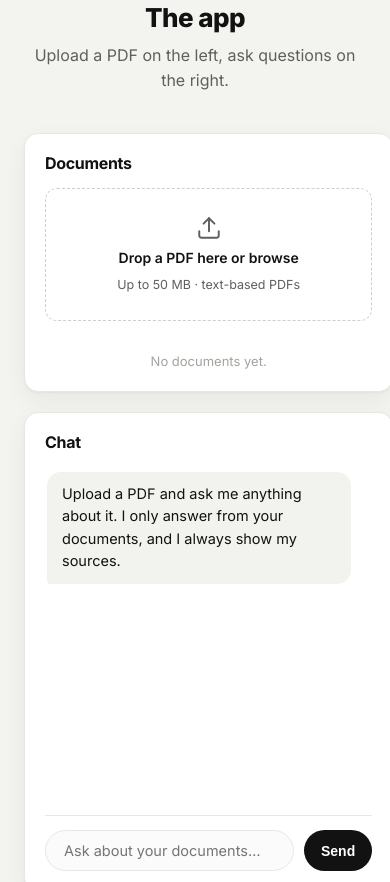
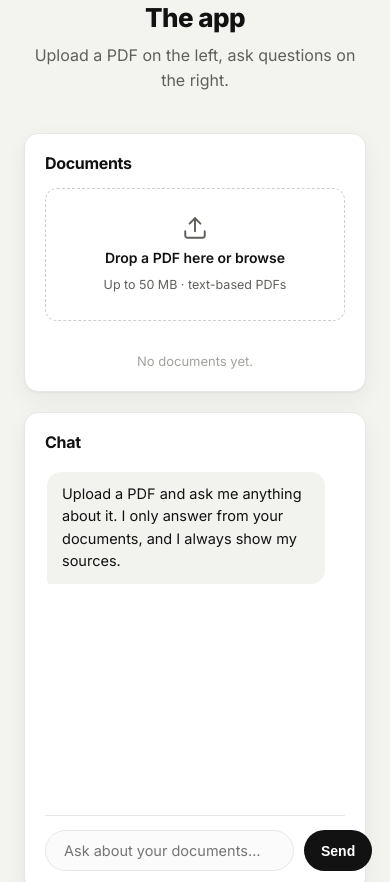
Before and after one commit to vivek-sah23/DocuMind-AI-Document-Intelligence, a plain HTML site: page static/index.html in a window 390 px wide. Shown: the part 929-1811 px from the top of the page. Drawn offline with Linux system fonts and the light colour scheme; no server answers.

Commit message:
fix: mobile app grid overflow

```diff
--- a/static/styles.css
+++ b/static/styles.css
@@ -223,7 +223,7 @@ h1, h2, h3, h4 { line-height: 1.15; letter-spacing: -0.02em; }
   .hero-grid { grid-template-columns: 1fr; gap: 36px; }
   .hero-visual { order: 2; }
   .preview-card { transform: none; }
-  .app-grid { grid-template-columns: 1fr; }
+  .app-grid { grid-template-columns: minmax(0, 1fr); }
   .feature-grid { grid-template-columns: 1fr; }
   .steps { grid-template-columns: repeat(2, 1fr); }
   .footer-inner { flex-direction: column; gap: 24px; }
@@ -241,3 +241,5 @@ h1, h2, h3, h4 { line-height: 1.15; letter-spacing: -0.02em; }
 .footer-simple { padding: 28px 0; text-align: center; font-size: 14px; color: var(--muted); line-height: 1.7; }
 .footer-simple strong { color: var(--ink); font-weight: 700; }
 .footer-simple p + p { font-size: 13px; }
+.app-grid > *, .hero-grid > * { min-width: 0; }
+html, body { overflow-x: hidden; }
```
